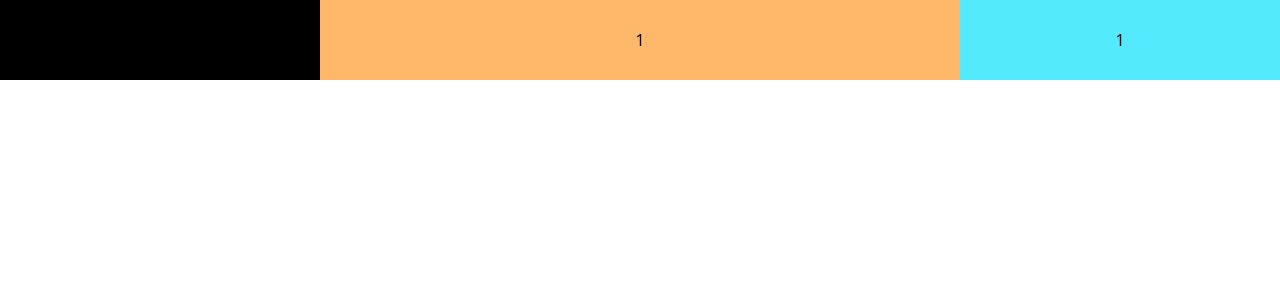
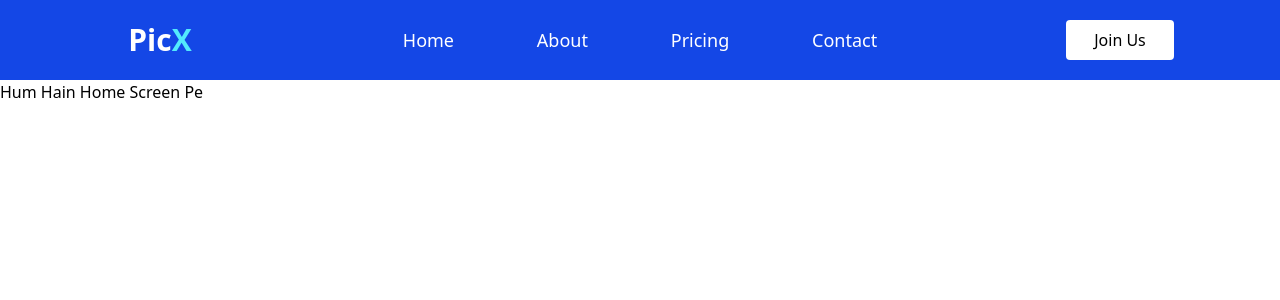
Before and after one commit to arslanahmad7635-web/image-processing-frontend, a React (Vite) app: page / in a window 1280 px wide. Shown: the top 300 px of the page. Built offline with nearby package versions, Linux system fonts and the light colour scheme.

Commit message:
Edited Navbar & About Screen

```diff
--- a/src/Components/Navbar.jsx
+++ b/src/Components/Navbar.jsx
@@ -1,18 +1,23 @@
 import React from 'react'
+import { Link } from 'react-router-dom'
+
 
 function Navbar() {
 
   return (
 
-    <nav className='w-full h-20 flex justify-center items-center bg-teal-300'>
-        <div className='w-1/4 h-full bg-black flex items-center justify-center'>
-            <h1>1</h1>
+    <nav className='w-full h-20 flex justify-center items-center bg-blue-700'>
+        <div className='w-1/4 h-full flex items-center justify-center'>
+            <h1 className='text-3xl font-bold text-white'>Pic<span className='text-cyan-300'>X</span></h1>
         </div>
-        <div className='w-1/2 h-full bg-orange-300 flex items-center justify-center'>
-            <h1>1</h1>
+        <div className='w-1/2 h-full flex items-center justify-evenly'>
+            <Link className='text-white text-lg' to="/">Home</Link>
+            <Link className='text-white text-lg' to="/about-us">About</Link>
+            <Link className='text-white text-lg' to="/pricing">Pricing</Link>
+            <Link className='text-white text-lg' to="/contact-us">Contact</Link>
         </div>
-        <div className='w-1/4 h-full bg-cyan-300 flex items-center justify-center'>
-            <h1>1</h1>
+        <div className='w-1/4 h-full flex items-center justify-center'>
+            <Link to={"/user-login"} className='px-7 py-2 bg-white flex items-center justify-center rounded-sm'>Join Us</Link>
         </div>
     </nav>
 
--- a/src/Screens/AboutScreen/AboutScreen.jsx
+++ b/src/Screens/AboutScreen/AboutScreen.jsx
@@ -1,9 +1,18 @@
 import React from 'react'
+import Navbar from '../../Components/Navbar'
+
 
 function AboutScreen() {
+
   return (
-    <div>AboutScreen</div>
+
+    <>
+      <Navbar />
+      <h1>Hum Hain About Screen Pe</h1>
+    </>
+
   )
+
 }
 
 export default AboutScreen
--- a/src/Screens/HomeScreen/HomeScreen.jsx
+++ b/src/Screens/HomeScreen/HomeScreen.jsx
@@ -8,7 +8,7 @@ function HomeScreen() {
     <>
 
       <Navbar />
-
+      <h1>Hum Hain Home Screen Pe</h1>
     </>
 
   )
```
